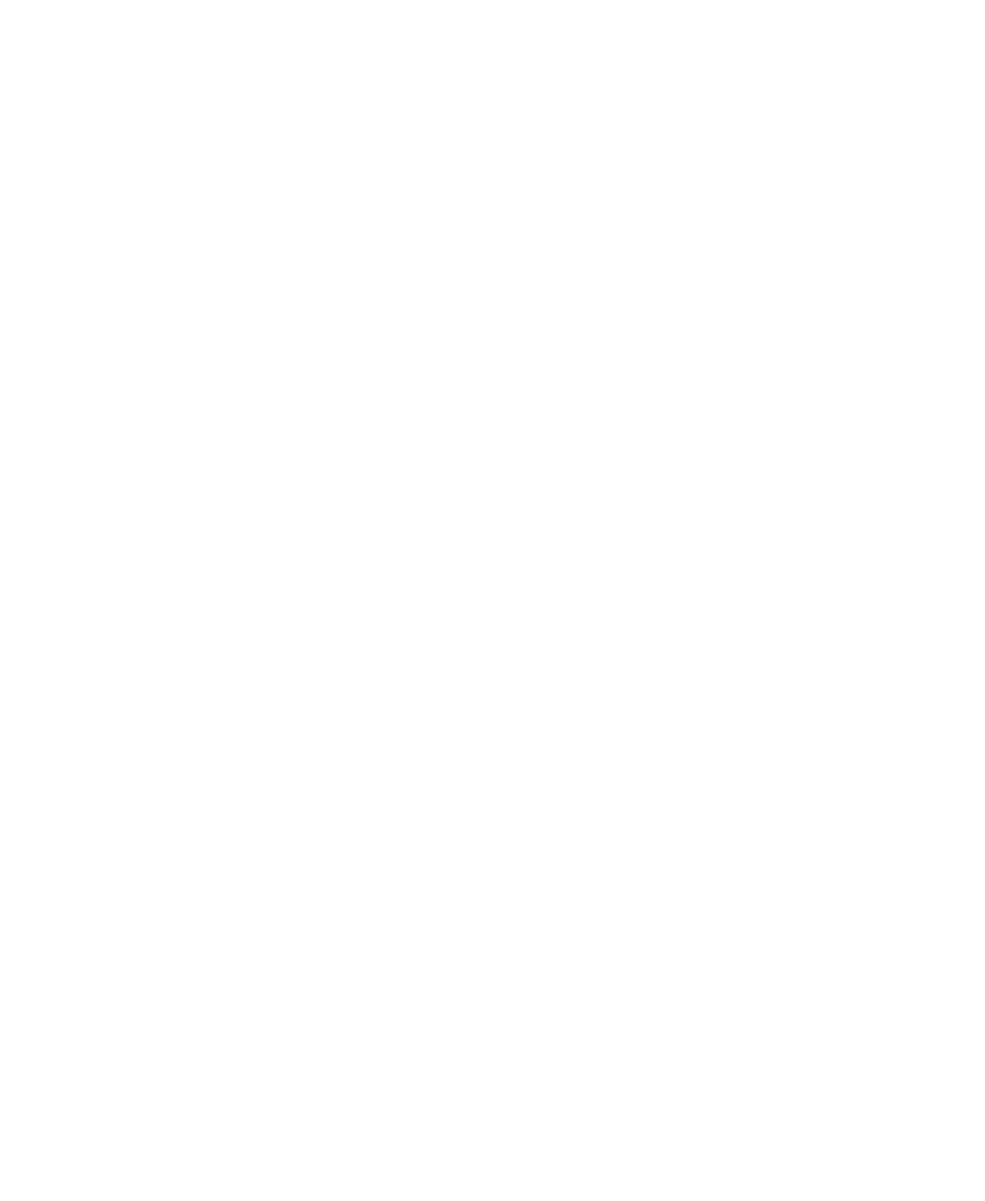
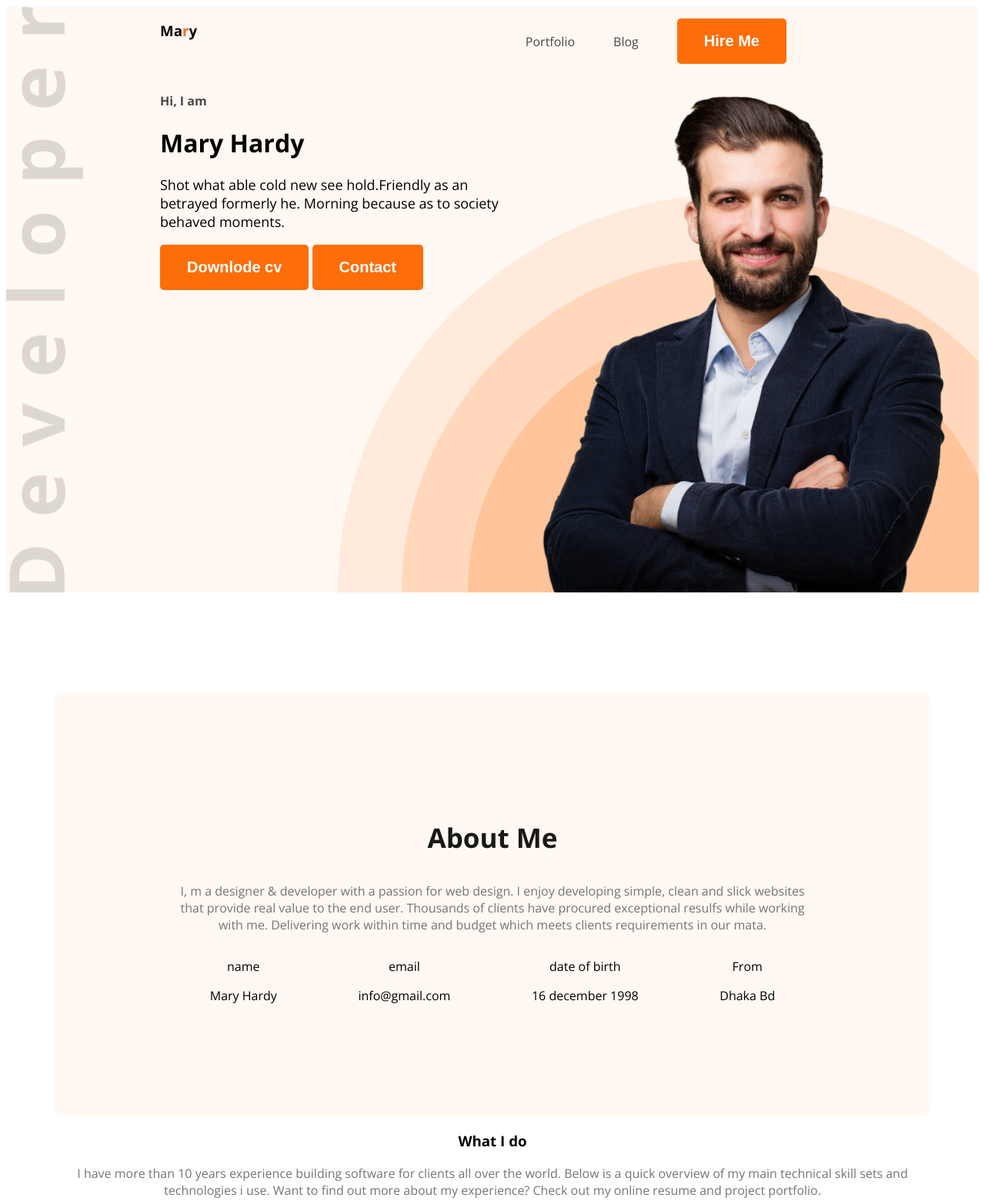
Before and after one commit to rubaiyatraiyan/web-dev-portfolio, a plain HTML site: page index.html in a window 1280 px wide. Shown: the top 1561 px of the page at 77% size. Before the commit the page ends 800 px from the top, so only its background shows below. Drawn offline with nearby package versions, Linux system fonts and the light colour scheme.

Commit message:
Add coding

```diff
--- /dev/null
+++ b/Styles/portfolio.css
@@ -0,0 +1,119 @@
+
+
+.open-sans-normal {
+  font-family: "Open Sans", sans-serif;
+  font-optical-sizing: auto;
+
+  font-style: normal;
+  font-variation-settings:
+    "wdth" 100;
+}
+/* shared style  */
+.secondery-bg{
+    background-color: #FFF8F3;
+}
+.text-primary{
+    color: #FD6E0A
+}
+.dark-2{
+    color: #474747;
+}
+   Nav ul li{
+    list-style: none;
+    margin-right: 50px;
+   }
+   Nav ul{
+    display:flex;
+    align-items: center;
+   }
+   Nav li a{
+    text-decoration: none ;
+    font-size: 20;
+   }
+.btn-primary{
+    background-color: #FD6E0A;
+    font-weight: bold;
+    font-size: 20px;
+   color: white;
+   padding: 18px 35px;
+   border-radius: 5px;
+   border: none;
+}
+.section-titel{
+    font-size: 35px;
+    font-weight: bold;
+    color: #181818;
+}
+.section-description{
+    font-size: 18;
+    color: #757575;
+
+}
+.text-center{
+    text-align: center;
+}
+ /* about style  */
+
+ .about{
+    border-radius: 10px;
+    padding: 130px 150px;
+    text-align: center;
+    margin-top: 130px;
+ }
+ .about-items{
+    display: flex;
+    justify-content: space-around;
+ }
+ .item description{
+    font-weight: 600;
+ }
+
+ /* skills section styles */
+
+ /* mainstyle  */
+
+ main{
+    max-width: 1140px;
+    margin: 0 auto;
+ }
+    /* nav styles */
+    Nav{
+        Display:Flex;
+        text-align: center;
+        justify-content: space-between;
+        margin: 0 200px;
+    }
+    .Nav-titel{
+        font-weight: 800;
+        font-size: 45px;
+        color: #1E1E1E;
+    }
+    /* header */
+    .header {
+        background-image: url('../images/developer.png'), url('../images/header_bg.png');
+        background-repeat: no-repeat;
+        background-position: top left,bottom right;
+    }
+    /* banner-styles */
+    .banner{
+        display: flex;
+        justify-content: space-between;
+        margin: 0 35px 0 200px;
+    }
+    .banner-content{
+        max-width: 600px;
+    }
+    .banner-greetings{
+        font-size: 45px;
+        font-weight: 600;
+    }
+    .banner-titel{
+        font-size: 85;
+        font-weight: bold;
+    }
+    .banner-description{
+        font-size: 18px;
+    }
+    .banner-profil-picture{
+        width: 580px;
+    }
--- a/index.html
+++ b/index.html
@@ -4,13 +4,89 @@
     <meta charset="UTF-8">
     <meta name="viewport" content="width=device-width, initial-scale=1.0">
     <title>web devlopment portfolio</title>
+    <link rel="preconnect" href="https://fonts.googleapis.com">
+<link rel="preconnect" href="https://fonts.gstatic.com" crossorigin>
+<link href="https://fonts.googleapis.com/css2?family=Open+Sans:ital,wght@0,300..800;1,300..800&display=swap" rel="stylesheet">
+    <link rel="stylesheet" href="Styles/portfolio.css">
 </head>
-<body>
-    <header>
+<body class="open-sans-normal ">
+    <header class="header secondery-bg">
+ <nav>
+    <h3 class="Nav-tite">
+        Ma<span class="text-primary">r</span>y
+    </h3>
+    <ul><li>
+        <a class="dark-2" href="">Portfolio</a>
+    </li>
+<li><a class="dark-2" href="">Blog</a></li>
+<li><a  href=""><button class="btn-primary">Hire Me</button></a></li>
+</ul>
+ </nav>
+ <div class="banner">
+   <div class="banner-content">
+    <h4 class="banner-greeting dark-2">Hi, I  am</h4>
+    <h1 class="banner-titel">Mary Hardy</h1>
+    <p class="banner-description">Shot what able cold new see hold.Friendly as an betrayed formerly he. Morning because as to society behaved moments.</p>
+    <button class="btn-primary">Downlode cv</button>
+    <button class="btn-primary">Contact</button>
 
+   </div>
+   <img class="banner-profil-picture" src="images/hardy.png" alt="">
+ </div>
     </header>
     <main>
+        <section class="about secondery-bg">
+            <h3 class="section-titel">About Me</h3>
+            <p class="section-description">I, m a designer & developer with a passion for web design. I enjoy developing simple, clean and slick websites that provide real value to the end user. Thousands of clients have procured exceptional resulfs while working with me. Delivering work within time and budget which meets clients requirements in our mata.</p>
+            <div class="about-items">
+                <!-- .about-item*4>p.item-title+p.item-description  -->
+            <div class="about-item">
+                <p class="item-titel">name</p>
+                <p class="item description">Mary Hardy</p>
+            </div>
+            <div class="about-item">
+                <p class="item-titel">email</p>
+                <p class="item description">info@gmail.com</p>
+            </div>
+            <div class="about-item">
+                <p class="item-titel">date of birth</p>
+                <p class="item description">16 december 1998</p>
+            </div>
+            <div class="about-item">
+                <p class="item-titel">From</p>
+                <p class="item description">Dhaka Bd</p>
+            </div>
+            </div>
 
+        </section>
+        <!-- what I do section start -->
+       <section class="skills">
+<h3 class="section-title text-center">What I do</h3>
+<p class="section-description text-center ">I have more than 10 years experience building software for clients all over the world. Below is a quick overview of my main technical skill sets and technologies i use. Want to find out more about my experience? Check out my online resume and project portfolio.</p>
+<div class="skills-container">
+   .skill*4>img+h4.skill-title+p.skill-description
+   <div class="skill">
+    <img src="images/icons/js.png" alt="">
+    <h4 class="skill-title">Vanilla JavaScript</h4>
+    <p class="skill-description">List skill/technologies here. You can change the icon above to any of the 1500+ FontAwesome 5 free icons available. Aenean commodo ligula eget dolor.</p>
+   </div>
+   <div class="skill">
+    <img src="images/icons/react.png" alt="">
+    <h4 class="skill-title">React</h4>
+    <p class="skill-description">List skill/technologies here. You can change the icon above to any of the 1500+ FontAwesome 5 free icons available. Aenean commodo ligula eget dolor.</p>
+   </div>
+   <div class="skill">
+    <img src="images/icons/nodejs.png" alt="">
+    <h4 class="skill-title">Node.js</h4>
+    <p class="skill-description">List skill/technologies here. You can change the icon above to any of the 1500+ FontAwesome 5 free icons available. Aenean commodo ligula eget dolor.</p>
+   </div>
+   <div class="skill">
+    <img src="images/icons/mongo.png" alt="">
+    <h4 class="skill-title">MongoDB</h4>
+    <p class="skill-description">List skill/technologies here. You can change the icon above to any of the 1500+ FontAwesome 5 free icons available. Aenean commodo ligula eget dolor.</p>
+   </div>
+</div>
+       </section>
     </main>
     <footer>
 
```
Also changed, not shown: 2 other files.
